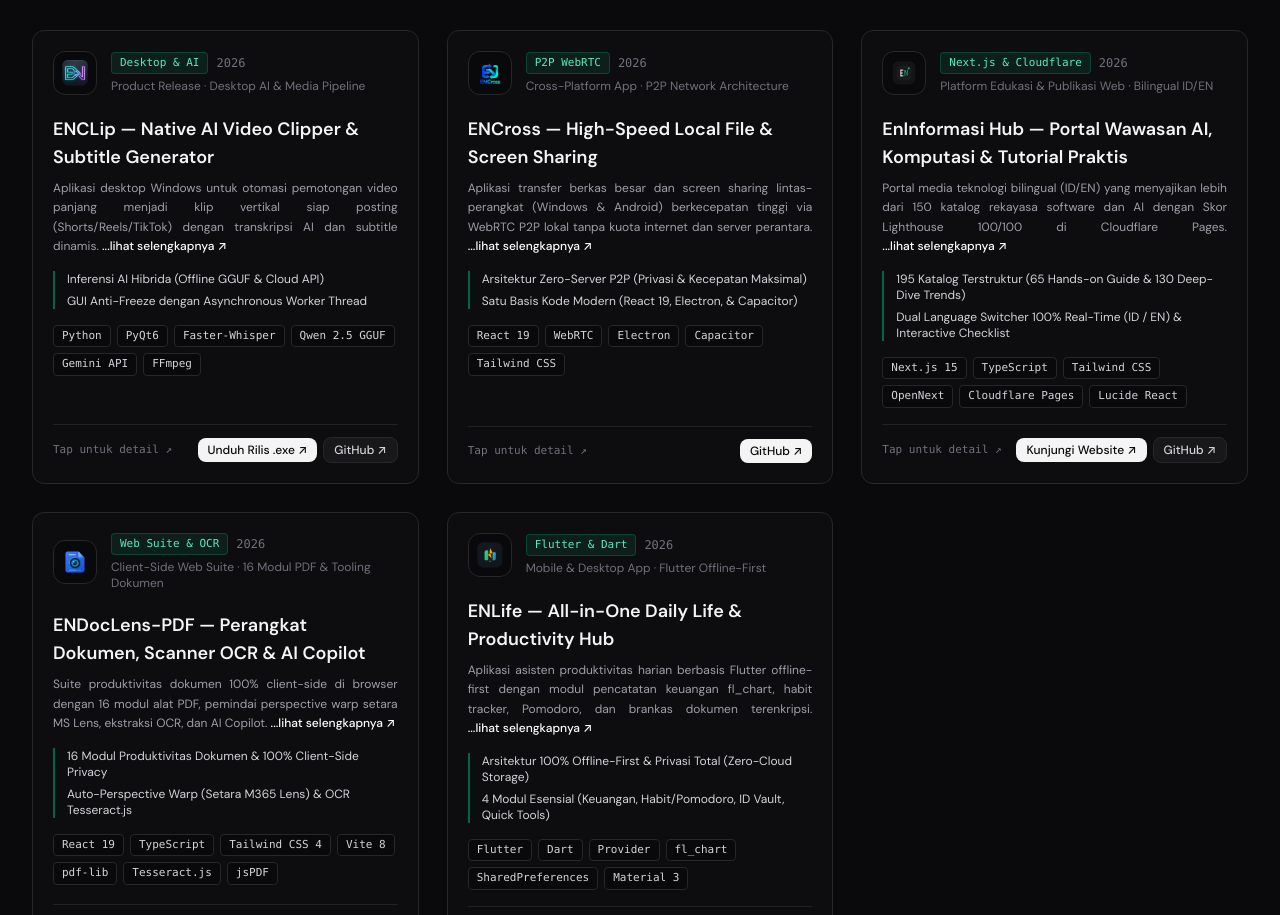
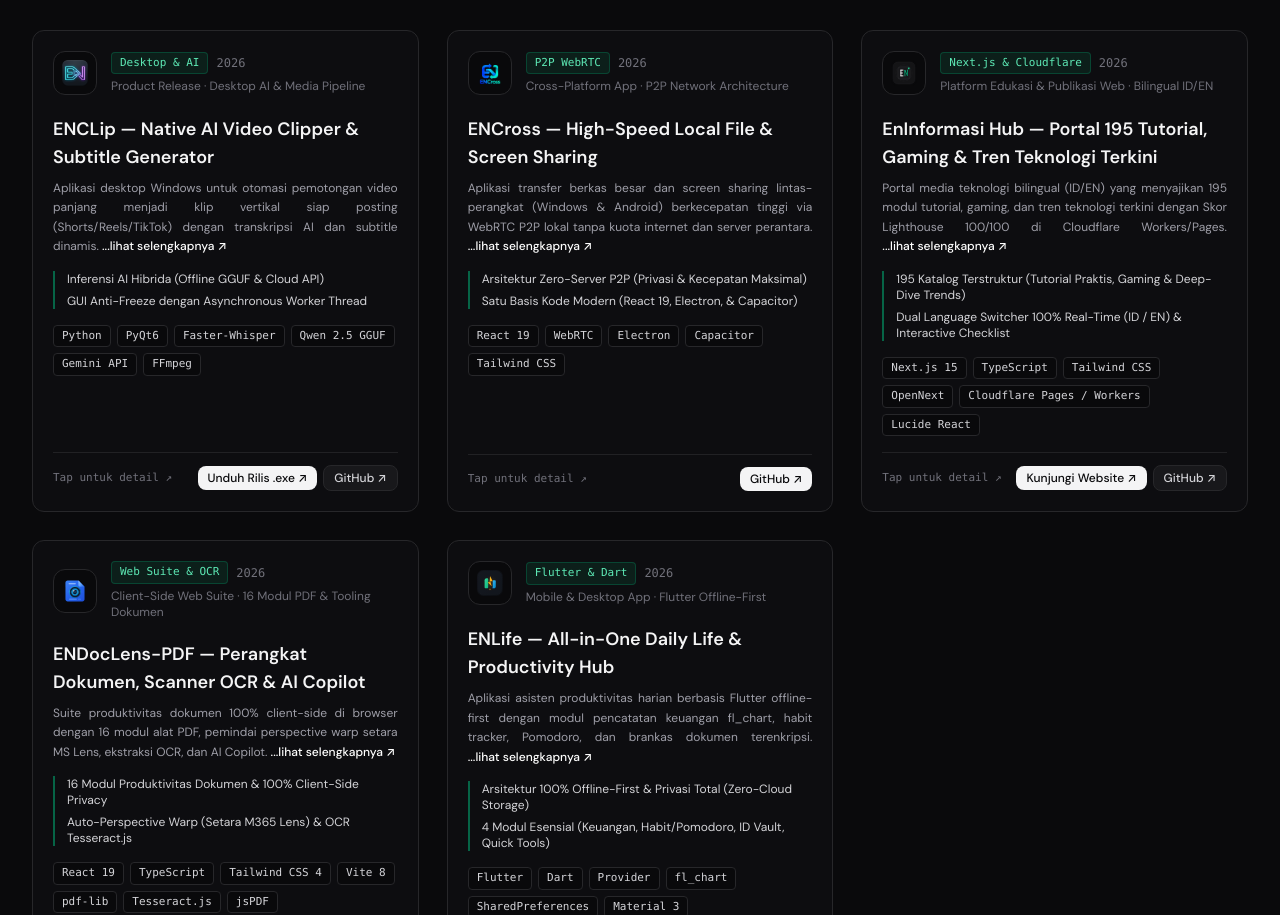
Before and after one commit to EdvanVPRoject/portofolio, a Next.js app: page / in a window 1280 px wide. Shown: the part 1926-2841 px from the top of the page. Built offline with nearby package versions, Linux system fonts and the light colour scheme.

Commit message:
feat(projects): update EnInformasi Hub title and live url to workers.dev deployment

```diff
--- a/src/app/page.tsx
+++ b/src/app/page.tsx
@@ -232,16 +232,16 @@
   },
   {
     id: 'eninformasi',
-    title: 'EnInformasi Hub — Portal Wawasan AI, Komputasi & Tutorial Praktis',
+    title: 'EnInformasi Hub — Portal 195 Tutorial, Gaming & Tren Teknologi Terkini',
     tagline: 'Platform Edukasi & Publikasi Web · Bilingual ID/EN',
     year: '2026',
     badge: 'Next.js & Cloudflare',
     category: ['software'],
     image: '/eninformasi-icon.svg',
     description:
-      'Portal media teknologi bilingual (ID/EN) yang menyajikan lebih dari 150 katalog rekayasa software dan AI dengan Skor Lighthouse 100/100 di Cloudflare Pages.',
+      'Portal media teknologi bilingual (ID/EN) yang menyajikan 195 modul tutorial, gaming, dan tren teknologi terkini dengan Skor Lighthouse 100/100 di Cloudflare Workers/Pages.',
     highlights: [
-      '195 Katalog Terstruktur (65 Hands-on Guide & 130 Deep-Dive Trends)',
+      '195 Katalog Terstruktur (Tutorial Praktis, Gaming & Deep-Dive Trends)',
       'Dual Language Switcher 100% Real-Time (ID / EN) & Interactive Checklist',
     ],
     tech: [
@@ -249,13 +249,13 @@
       'TypeScript',
       'Tailwind CSS',
       'OpenNext',
-      'Cloudflare Pages',
+      'Cloudflare Pages / Workers',
       'Lucide React',
     ],
     links: [
       {
         label: 'Kunjungi Website ↗',
-        url: 'https://github.com/EdvanVPRoject/eninformasi-hub',
+        url: 'https://eninformasi-hub.entehchin.workers.dev/',
         primary: true,
       },
       {
```
Also changed, not shown: 1 other file (tests, documents, lock files or other folders).
